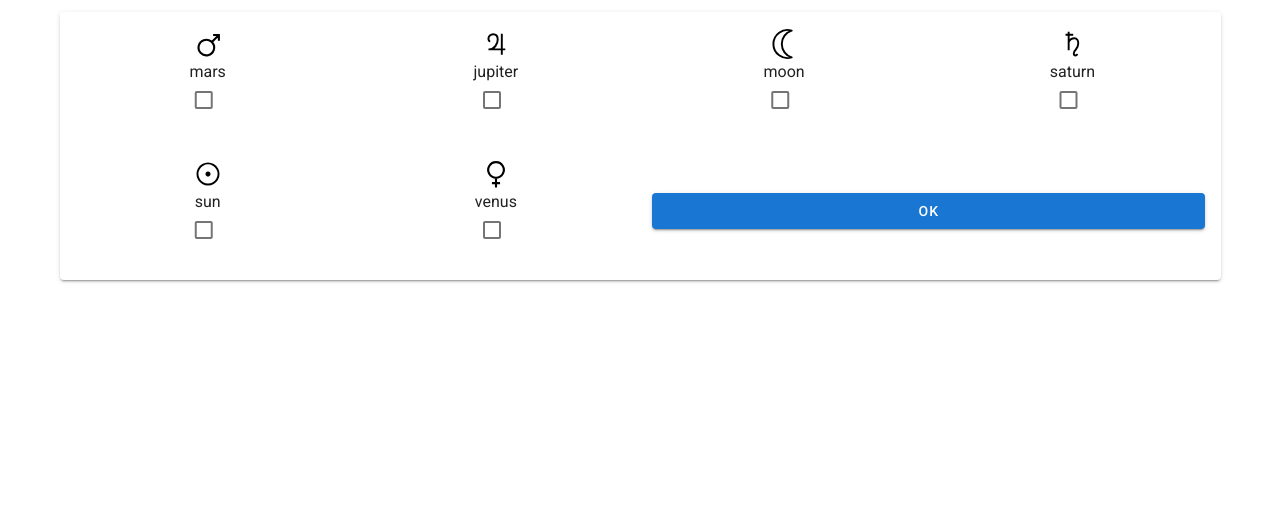
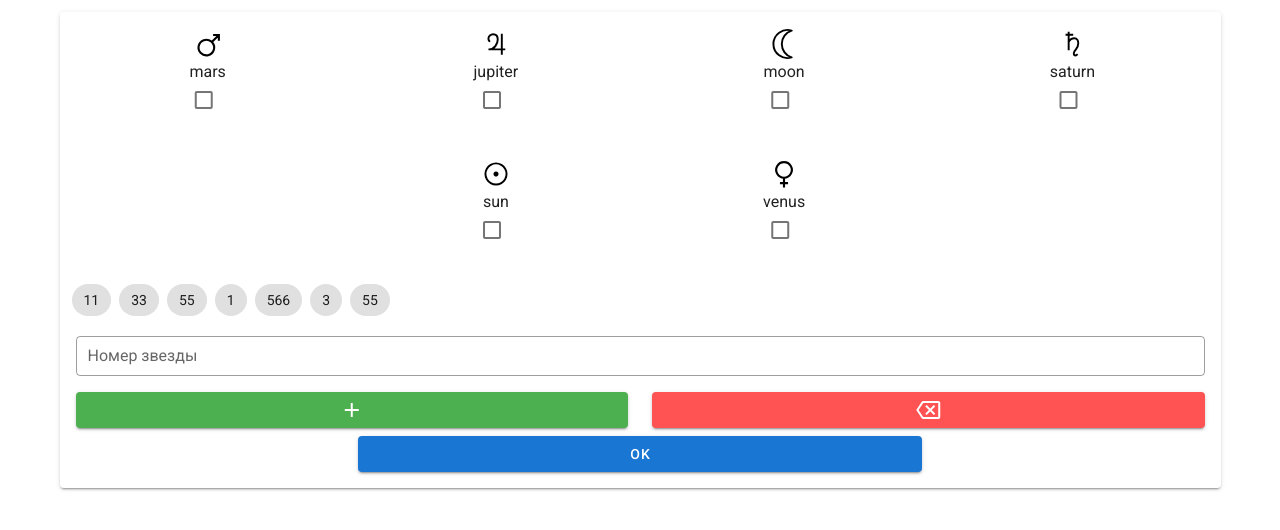
Before and after one commit to vsezol/sekstan-app, a Vue app: page /location/check-planets in a window 1280 px wide. Shown: the top 530 px of the page. Built offline with nearby package versions, Linux system fonts and the light colour scheme.

Commit message:
add stars

```diff
--- /dev/null
+++ b/src/components/AddStar.vue
@@ -0,0 +1,49 @@
+<template>
+  <v-row>
+    <v-col cols="12" class="mb-0 pb-0">
+      <v-text-field
+        type="number"
+        label="Номер звезды"
+        dense
+        outlined
+        class="start-text-field"
+        v-model="starNum"
+      ></v-text-field>
+    </v-col>
+    <v-col cols="6">
+      <v-btn color="success" width="100%" @click="addHandler">
+        <v-icon>mdi-plus</v-icon>
+      </v-btn>
+    </v-col>
+    <v-col cols="6">
+      <v-btn color="error" width="100%" @click="delHandler">
+        <v-icon>mdi-backspace-outline</v-icon>
+      </v-btn>
+    </v-col>
+  </v-row>
+</template>
+
+<script>
+export default {
+  data() {
+    return {
+      starNum: ''
+    }
+  },
+  methods: {
+    addHandler() {
+      this.$emit('addStar', this.starNum)
+      this.starNum = ''
+    },
+    delHandler() {
+      this.$emit('delStar')
+    }
+  }
+}
+</script>
+
+<style lang="sass">
+.start-text-field
+  .v-text-field__details
+    display: none
+</style>
--- a/src/pages/location/CheckPlanets.vue
+++ b/src/pages/location/CheckPlanets.vue
@@ -1,6 +1,6 @@
 <template>
   <v-card class="pa-4">
-    <v-row>
+    <v-row class="justify-center">
       <v-col cols="3" v-for="({ name, iconSrc }, i) in planets" :key="i">
         <check-planet
           :iconSrc="iconSrc"
@@ -8,15 +8,24 @@
           :name="name"
         ></check-planet>
       </v-col>
-      <v-col cols="6" class="d-flex align-center">
-        <v-btn width="100%" color="primary" @click="submit">ok</v-btn>
-      </v-col>
     </v-row>
+    <v-row class="pa-1">
+      <v-chip v-for="(num, i) in stars" :key="i" class="ma-1">{{ num }}</v-chip>
+    </v-row>
+    <add-star @delStar="delStarHandler" @addStar="addStarHandler"/>
+    <v-btn
+      width="50%"
+      class="d-block mx-auto mt-2"
+      color="primary"
+      @click="submit"
+      >ok</v-btn
+    >
   </v-card>
 </template>
 
 <script>
 import CheckPlanet from '@/components/CheckPlanet'
+import AddStar from '@/components/AddStar'
 
 export default {
   data() {
@@ -52,15 +61,23 @@ export default {
           value: false,
           iconSrc: require('@/assets/img/icons/venus.svg')
         }
-      }
+      },
+      stars: [11, 33, 55, 1, 566, 3, 55]
     }
   },
   components: {
-    CheckPlanet
+    CheckPlanet,
+    AddStar
   },
   methods: {
     submit() {
       console.log(this.planets)
+    },
+    delStarHandler() {
+      this.stars.pop()
+    },
+    addStarHandler(value) {
+      this.stars.push(value)
     }
   }
 }
```
Also changed, not shown: src/store/actions/newPoint.js (line endings or trailing spaces).
